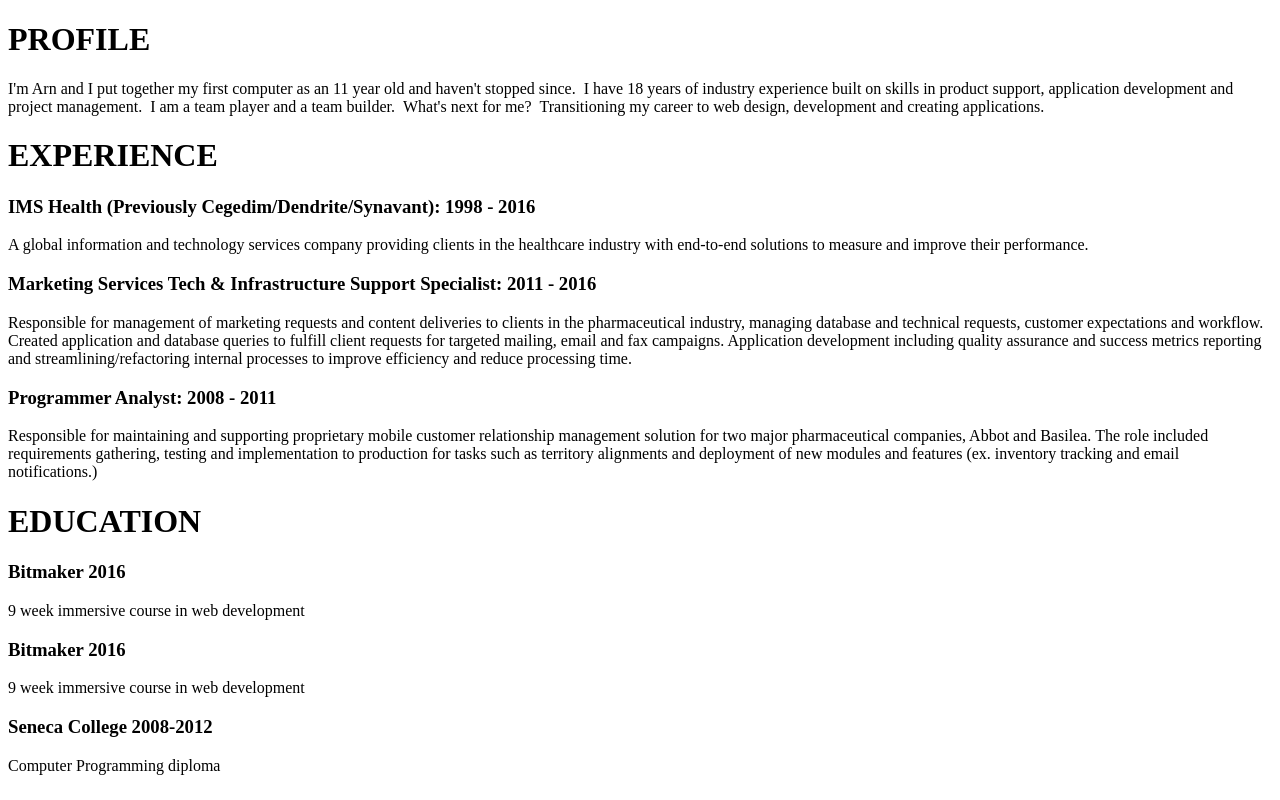
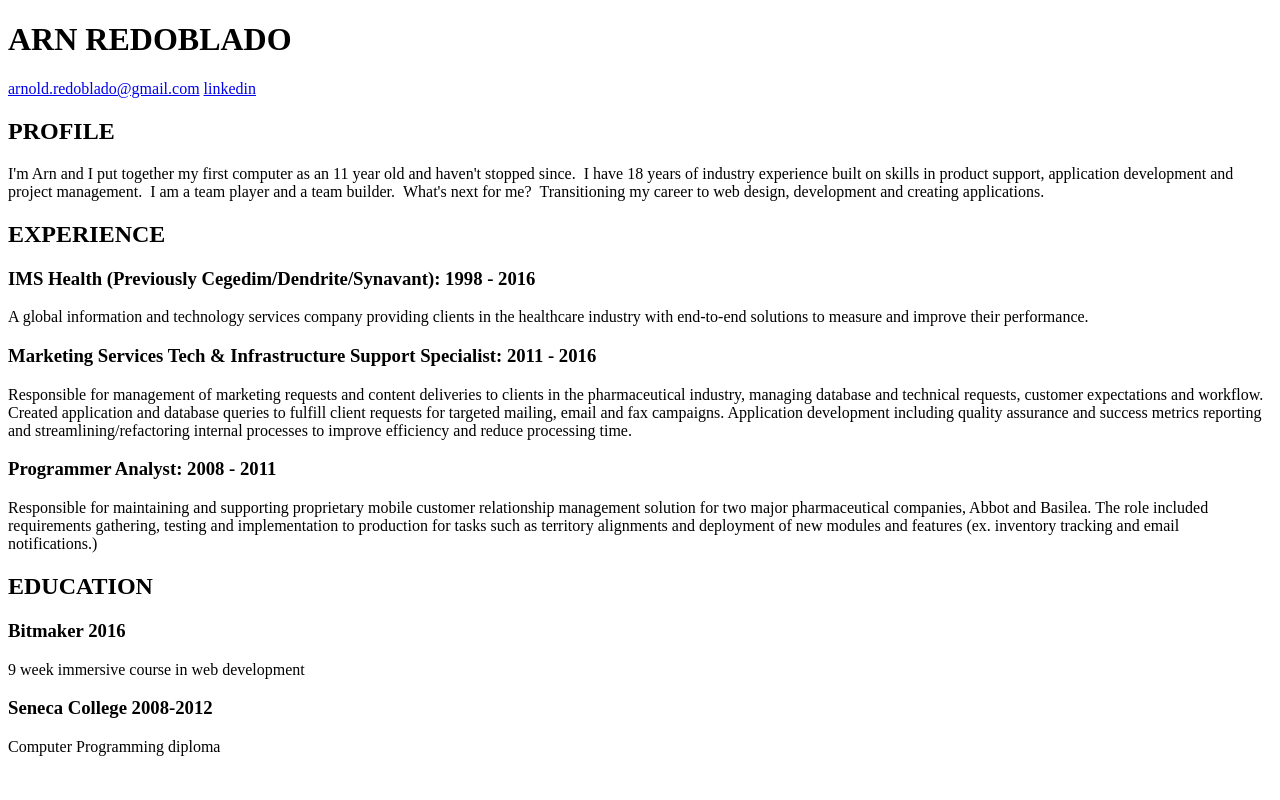
Before and after one commit to voodoo15/portfolio, a plain HTML site: page index.html in a window 1280 px wide. Drawn offline with Linux system fonts and the light colour scheme.

Commit message:
Finished header and working on projects

```diff
--- a/index.html
+++ b/index.html
@@ -3,17 +3,27 @@
 
 <head>
     <meta charset="utf-8">
-    <title>Arn' Profile</title>
+    <title>Arn Redoblado</title>
 </head>
+<header>
+<div id="name">
+  <h1>ARN REDOBLADO</h1>
+</div>
+<div class="links">
+  <a href="mailto:arnold.redoblado@gmail.com?Subject=Email%20to%20Arn">arnold.redoblado@gmail.com</a>
+  <a href="https://ca.linkedin.com/in/arnold-redoblado-7820b231">linkedin</a>
+
+</div>
+</header>
 <main>
-  <div id="profile">
+  <section id="profile">
       <h1>PROFILE</h1>
       <p>
           I'm Arn and I put together my first computer as an 11 year old and haven't stopped since.  I have 18 years of industry experience built on skills in product support, application development and project management.  I am a team player and a team builder.
            What's next for me?  Transitioning my career to web design, development and creating applications.
       </p>
-  </div>
-  <div id="experience">
+  </section>
+  <section id="experience">
     <h1>EXPERIENCE</h1>
     <div class="job">
         <h3>IMS Health (Previously Cegedim/Dendrite/Synavant):  1998 - 2016</h3>
@@ -34,15 +44,11 @@
           Responsible for maintaining and supporting proprietary mobile customer relationship management solution for two major pharmaceutical companies, Abbot and Basilea. The role included requirements gathering, testing and implementation to production for tasks such as territory alignments and deployment of new modules and features (ex. inventory tracking and email notifications.)
         </p>
     </div>
-  </div>
-  <div id="education">
+  </section>
+  <section id="project_section">
+  </section>
+  <section id="education_section">
     <h1>EDUCATION</h1>
-    <div class="education">
-      <h3>Bitmaker 2016</h3>
-      <p>
-        9 week immersive course in web development
-      </p>
-    </div>
     <div class="education">
       <h3>Bitmaker 2016</h3>
       <p>
@@ -55,7 +61,7 @@
         Computer Programming diploma
       </p>
     </div>
-  </div>
+  </section>
 </main>
 
 </html>
```
